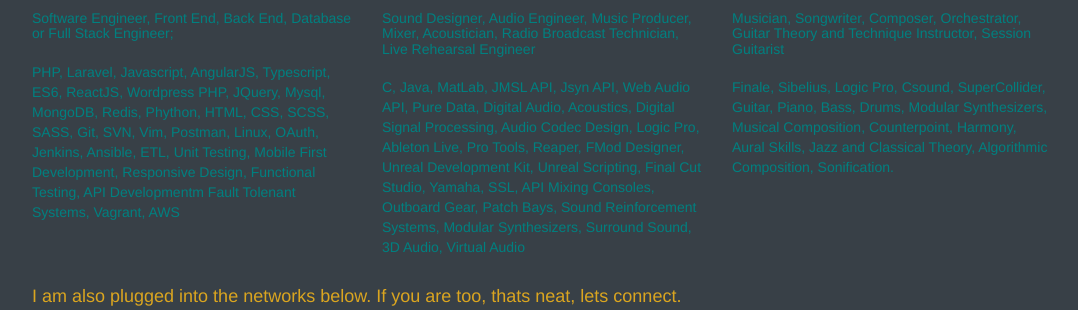
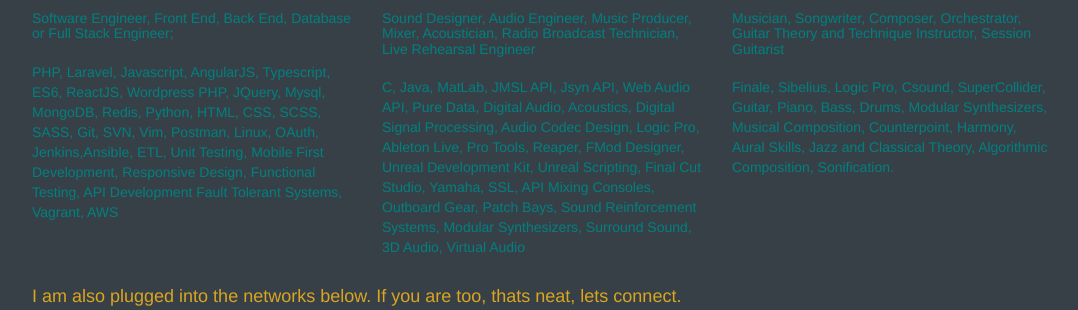
Before and after one commit to jkeary/portfolio_site_directory, a PHP site: page /contact.php in a window 1280 px wide. Shown: the part 229-539 px from the top of the page, without its empty margins (98-1176 px from the left). Run offline with PHP 8.4, Linux system fonts and the light colour scheme; some libraries are stand-ins or nearby versions.

Commit message:
update contact page, add cv

```diff
--- a/contact.php
+++ b/contact.php
@@ -35,7 +35,7 @@
         <div class="row">
           <div class="col-sm-4">
             <h3 margin="10px 0">Web</h3>
-            <h5 margin="10px 0 10px 0" style="text-align:left">Software Engineer, Front End, Back End, Database or Full Stack Engineer;</h5><p margin="10px 0 10px 0" style="text-align:left"> PHP, Laravel, Javascript, AngularJS, Typescript, ES6, ReactJS, Wordpress PHP, JQuery,  Mysql, MongoDB, Redis, Phython, HTML, CSS, SCSS, SASS, Git, SVN, Vim, Postman, Linux, OAuth, Jenkins, Ansible, ETL, Unit Testing, Mobile First Development, Responsive Design, Functional Testing, API Developmentm Fault Tolenant Systems, Vagrant, AWS</p>
+            <h5 margin="10px 0 10px 0" style="text-align:left">Software Engineer, Front End, Back End, Database or Full Stack Engineer;</h5><p margin="10px 0 10px 0" style="text-align:left"> PHP, Laravel, Javascript, AngularJS, Typescript, ES6, ReactJS, Wordpress PHP, JQuery, Mysql, MongoDB, Redis, Python, HTML, CSS, SCSS, SASS, Git, SVN, Vim, Postman, Linux, OAuth, Jenkins,Ansible, ETL, Unit Testing, Mobile First Development, Responsive Design, Functional Testing, API Development Fault Tolerant Systems, Vagrant, AWS</p>
           </div>
           <div class="col-sm-4">
             <h3 margin="10px 0">Audio</h3>
```
Also changed, not shown: 2 other files.
